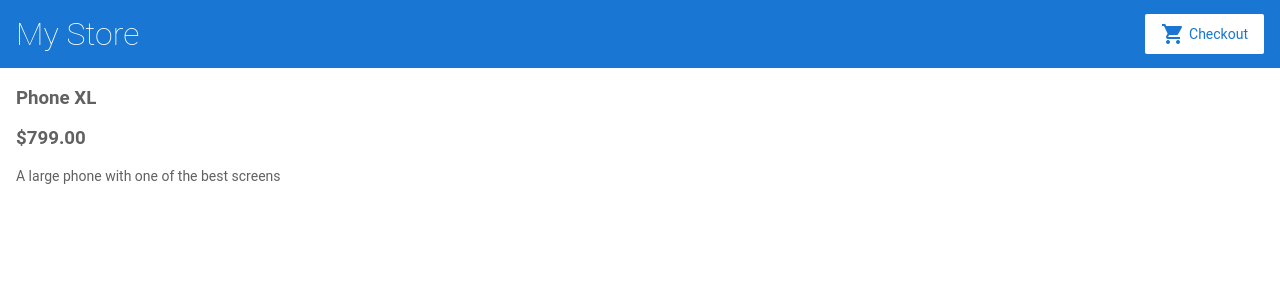
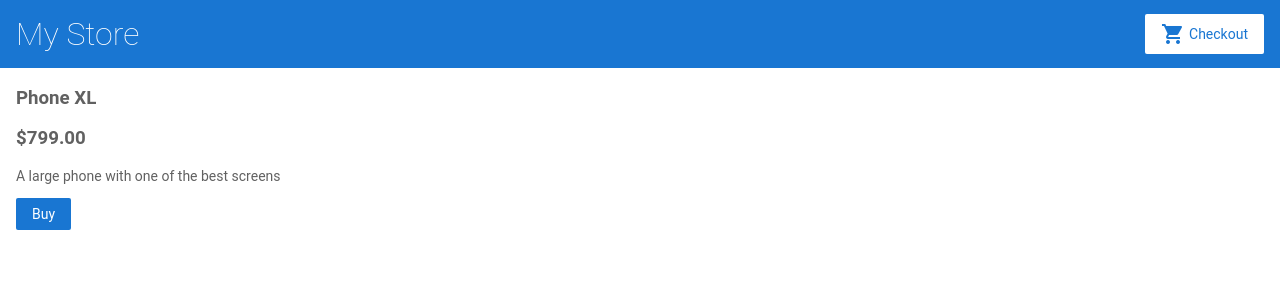
Before and after one commit to EGA-SUPREMO/angular-notes, an Angular app: page /products/0 in a window 1280 px wide. Shown: the top 300 px of the page. Built offline with nearby package versions, Linux system fonts and the light colour scheme.

Commit message:
create a cart to save the items that the user will buy

```diff
--- a/src/app/app.module.ts
+++ b/src/app/app.module.ts
@@ -8,6 +8,7 @@
 import { ProductListComponent } from './product-list/product-list.component';
 import { ProductAlertsComponent } from './product-alerts/product-alerts.component';
 import { ProductDetailsComponent } from './product-details/product-details.component';
+import { CartService } from './cart.service';
 
 @NgModule({
   imports: [
@@ -25,7 +26,8 @@
     ProductAlertsComponent,
     ProductDetailsComponent
   ],
-  bootstrap: [ AppComponent ]
+  bootstrap: [ AppComponent ],
+  providers: [CartService]
 })
 export class AppModule { }
 
--- /dev/null
+++ b/src/app/cart.service.ts
@@ -0,0 +1,23 @@
+import { Injectable } from '@angular/core';
+
+@Injectable({
+  providedIn: 'root'
+})
+export class CartService {
+
+  items = [];
+
+  addToCart(product) {
+    this.items.push(product);
+  }
+  getItems() {
+    return this.items;
+  }
+  clearItems() {
+    this.items = [];
+    return this.items;
+  }
+
+  constructor() { }
+
+}
--- a/src/app/product-details/product-details.component.html
+++ b/src/app/product-details/product-details.component.html
@@ -2,4 +2,7 @@
   <h3>{{ product.name }}</h3>
   <h3>{{ product.price | currency }}</h3>
   <p>{{ product.description}}</p>
+  <button (click)="addToCart(product)">
+    Buy
+  </button>
 </div>
--- a/src/app/product-details/product-details.component.ts
+++ b/src/app/product-details/product-details.component.ts
@@ -2,6 +2,7 @@
 import { ActivatedRoute } from '@angular/router';
 
 import { products } from '../products';
+import { CartService } from '../cart.service';
 
 @Component({
   selector: 'app-product-details',
@@ -12,12 +13,16 @@
 
   constructor(
     private route: ActivatedRoute,
+    private cartService: CartService,
   ) { }
 
   ngOnInit() {
     this.route.paramMap.subscribe(params => {
       this.product = products[+params.get('productId')];
-  });
+    });
   }
-
+  addToCart(product) {
+    window.alert('Your product has been added to the cart!');
+    this.cartService.addToCart();
+  }
 }
```
